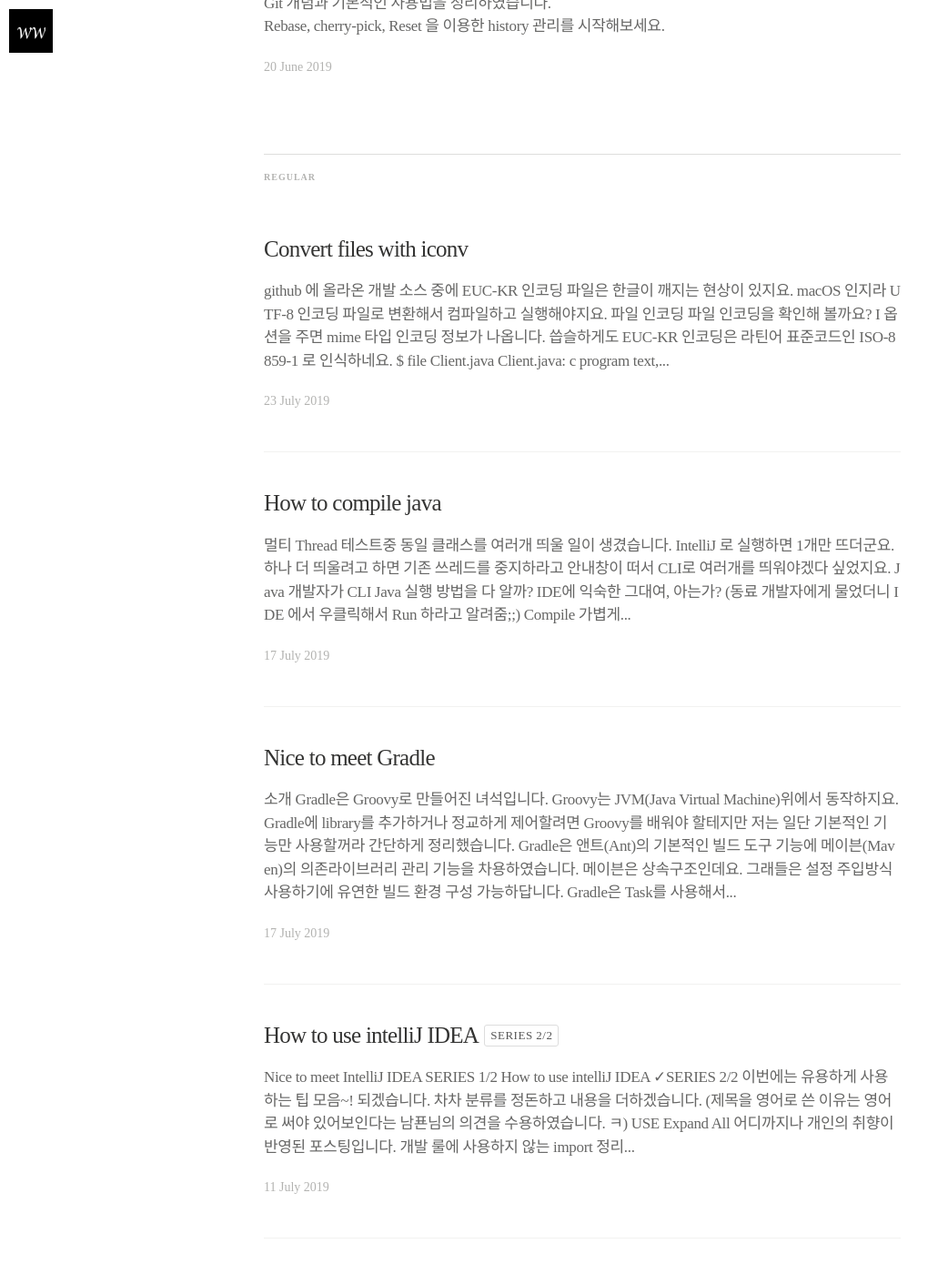
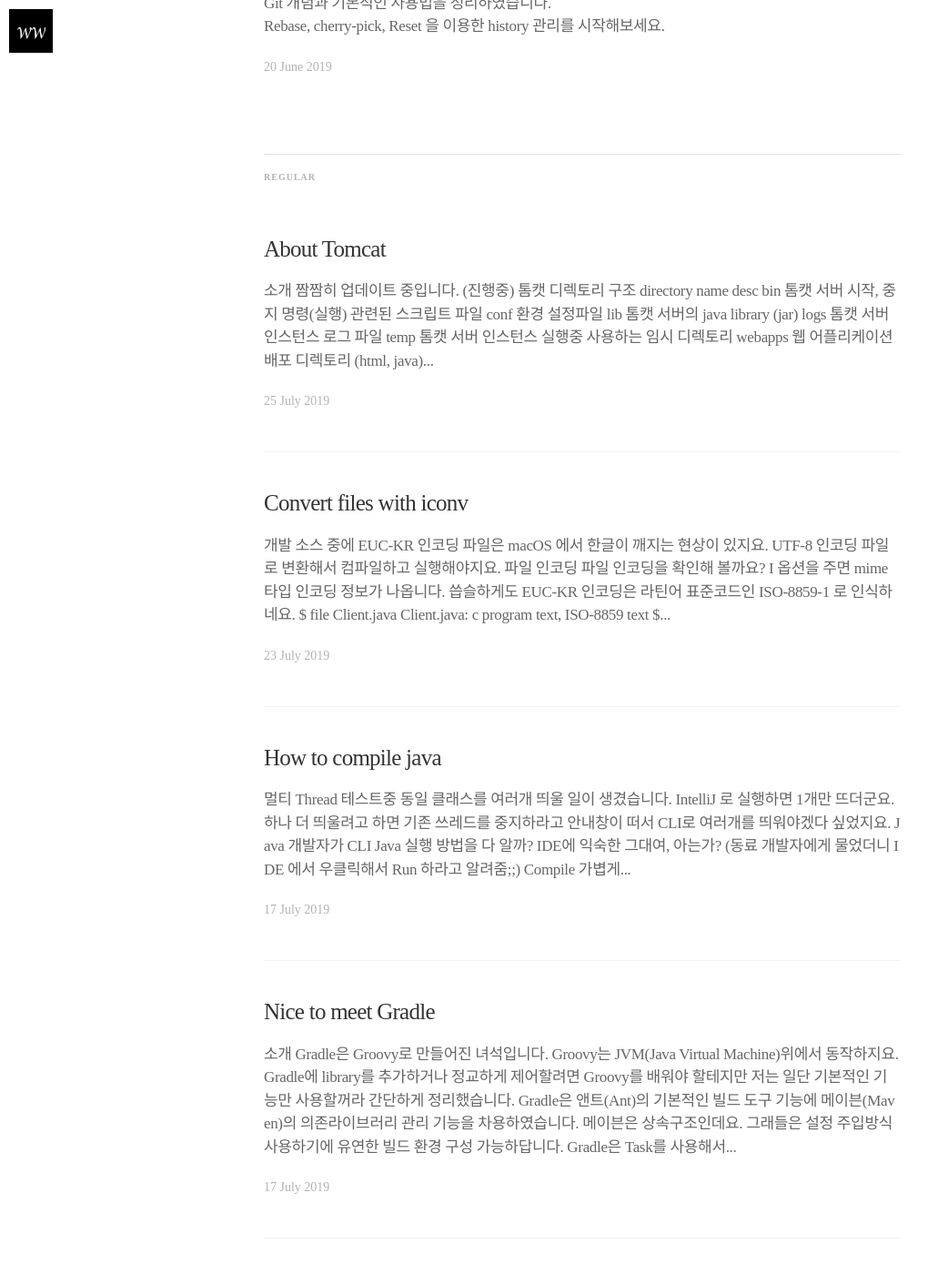
Before and after one commit to didalgus/didalgus.github.io, a Jekyll site: the page built from index.html, in a window 1280 px wide and 1400 px high, scrolled down 855 px. Shown: the whole window at 91% size, without its empty margins (0-1042 px from the left). Built offline with Jekyll 4.4.1, drawn with Linux system fonts in a browser that asks for light colours; nearby versions of some CDN libraries; some web fonts are replaced; the list of posts is cut into pages by our own code; some of the changed lines change nothing that is shown; some of the changed text lies outside the part shown.

Commit message:
About-Tomcat

````diff
--- a/_posts/2019-06-20-About-Git.markdown
+++ b/_posts/2019-06-20-About-Git.markdown
@@ -51,9 +51,9 @@ $ git show HEAD~3
 >이것은 HEAD^^^ 와 같은 표현이다. 부모의 부모의 부모 즉 증조 부모쯤 되겠다. p.221
 
 
+## Git Use
 
-
-### commit
+### Commit
 
 {% highlight bash %}
 $ git commit -am 'remove invalid default value'
@@ -73,7 +73,8 @@ $ git commit -m  'remove invalid default value'
 
 
 - fast-forward
-
+>C4 커밋이 C2 커밋에 기반한 브랜치이기 때문에 브랜치 포인터는 Merge 과정 없이 그저 최신 커밋으로 이동한다.
+이런 Merge 방식을 'Fast forward’라고 부른다.  p.65
 
 Merge 취소하기
 
@@ -84,8 +85,6 @@ Merge 취소하기
 p.261
 
 
-
-
 ```
 $ git merge -Xignore-space-change whitespace
 ```
@@ -94,19 +93,64 @@ $ git merge -Xignore-space-change whitespace
 팀원 중 누군가 스페이스를 탭으로 바꾸거나 탭을 스페이스로 바꾸는 짓을 했을 때 이 옵션이 그대를 구원해 준다. p.262
 
 
-Merge 후의 결과를 Merge 하기 전의 브랜치와 비교하려면, 다시 말해 무엇이 합쳐졌는지 알려면 git diff --ours
-명령을 실행한다.
+> Merge 후의 결과를 Merge 하기 전의 브랜치와 비교하려면, 다시 말해 무엇이 합쳐졌는지 알려면 git diff --ours 명령을 실행한다.
 
+```
 $ git diff --theirs -b
+```
 
-Merge 할 파일을 가져온 쪽과 비교해서 무엇이 바뀌었는지 보려면 git diff --theirs 를 실행한다. 아래
-예제에서는 공백을 빼고 비교하기 위해 -b 옵션을 같이 써주었다.   p.264
+> Merge 할 파일을 가져온 쪽과 비교해서 무엇이 바뀌었는지 보려면 git diff --theirs 를 실행한다. 아래 예제에서는 공백을 빼고 비교하기 위해 -b 옵션을 같이 써주었다.   p.264
+
+```
+$ git clean -f
+```
+
+> 수동 Merge를 위해서 만들었던 각종 파일은 이제 필요 없으니 git clean 명령을 실행해서 지워준다. p. 274
 
 
-$ git clean -f
-수동 Merge를 위해서 만들었던 각종 파일은 이제 필요 없으니 git clean 명령을 실행해서 지워준다.
+### Delete
 
-p. 274
+커밋한 파일을 제거할려면 로컬 환경에 있는 파일을 삭제한 후 커밋하면 됩니다.
+이런 경우 로컬 환경에 있는 파일도 지워는 경우예요.
+
+```bash
+$ git rm A.files
+```
+<br>
+
+커밋한 파일만 제거하고 로컬 환경에 있는 파일은 유지할려면 `--cached` 옵션을 이용하면 됩니다.
+*Untracked files* 로 이동하는것을 확인할 수 있어요.
+<br>
+
+실제 사례 : Remote server 에 commit&push 한 파일을 지워야 하는 상황 발생!
+
+```bash
+$ git rm --cached box/tools.markdown
+
+$ git status
+On branch master
+Your branch is up to date with 'origin/master'.
+
+Changes to be committed:
+  (use "git reset HEAD <file>..." to unstage)
+
+	deleted:    box/tools.markdown
+
+Untracked files:
+  (use "git add <file>..." to include in what will be committed)
+
+	box/tools.markdown
+
+$ git commit -m"delete file form remote"
+[master 5813a15] delete file form remote
+ 1 file changed, 36 deletions(-)
+ delete mode 100644 box/tools.markdown
+
+$ git push -u origin master
+
+```
+
+
 
 
 ## Git Checkout
--- a/_posts/2019-07-23-Convert-files-with-Iconv.markdown
+++ b/_posts/2019-07-23-Convert-files-with-Iconv.markdown
@@ -12,8 +12,8 @@ categories: Utility
 ![Error]({{ site.url }}/assets/article_images/2019-07-23-Convert-files-with-Iconv/encoding.png)
 
 
-github 에 올라온 개발 소스 중에 EUC-KR 인코딩 파일은 한글이 깨지는 현상이 있지요.
-macOS 인지라 UTF-8 인코딩 파일로 변환해서 컴파일하고 실행해야지요.
+개발 소스 중에 EUC-KR 인코딩 파일은 macOS 에서 한글이 깨지는 현상이 있지요.
+UTF-8 인코딩 파일로 변환해서 컴파일하고 실행해야지요.
 
 
 <br>
@@ -48,6 +48,7 @@ Test.java: text/x-java; charset=utf-8
 간단한 내용확인만 필요하고 변환된 인코딩 파일 생성은 필요없는 경우겠지요.
 iconv -f `원본파일인코딩` -t `변경인코딩` `원본파일명`
 
+<br>
 보통은 파일 저장해서 쓰겠지요?
 iconv -f `원본파일인코딩` -t `변경인코딩` `원본파일명` > `새파일명`
 
@@ -70,7 +71,8 @@ UTF-8 UTF8
 
 ## 안내말씀
 
-혹시나 해서 드리는 말인데, 파일명 새로 변환하기 귀찮다고 새파일명을 동일이름으로 지정한다면 OKB 파일을 보게될꺼예요.
+혹시나 해서 드리는 말인데,
+파일명 새로 변환하기 귀찮다고 새파일명을 동일이름으로 지정한다면 O KB 파일을 보게될꺼예요.
 귀차니즘이 낳은 대참사를 겪을실껍니다.
 
 ```bash
--- /dev/null
+++ b/_posts/2019-07-25-About-Tomcat.markdown
@@ -0,0 +1,215 @@
+---
+layout: post
+title:  "About Tomcat"
+date:   2019-07-25 15:00:00 +0900
+abstract: ""
+tags: [tomcat]
+image:
+toc: true
+categories: Utility
+---
+
+## 소개
+
+짬짬히 업데이트 중입니다. (진행중)
+
+![apache tomcat]({{ site.url }}/assets/article_images/2019-07-25-About-Tomcat/tomcat.png)
+
+
+### 톰캣 디렉토리 구조
+
+{:.table.table-key-value-60}
+
+|directory name | desc |
+|---|---|
+|bin | 톰캣 서버 시작, 중지 명령(실행) 관련된 스크립트 파일 |
+|conf | 환경 설정파일 |
+|lib | 톰캣 서버의 java library (jar) |
+|logs | 톰캣 서버 인스턴스 로그 파일 |
+|temp | 톰캣 서버 인스턴스 실행중 사용하는 임시 디렉토리 |
+|webapps | 웹 어플리케이션 배포 디렉토리 (html, java) |
+|work | JSP 파일이 java servlet 소스(class)로 변환 (읽기전용) |
+
+
+### 멀티 톰캣 운영
+
+물리 서버 1대에 톰캣서버 2개 이상 띄워야 하는경우
+엔진 디렉토리 1개, 인스턴스 디렉토리 2개 로 나누어 띄우는 방법과
+톰캣 전체 디렉토리 한개 더 copy 해서 server.xml 설정 (포트 변경) 변경해서 띄우는 방법과
+[데몬으로 띄우는 방법](## PROD)이 있답니다.
+
+
+
+## 로컬환경
+
+개발자 로컬환경에 톰캣을 설치 해볼까요?
+binary 파일 다운로드 후 압출을 풀면 끝이랍니다. (참 쉽죵~?)
+저의 개발환경(macOS)에서는 binary 파일 실행과 homebrew 설치가 있는데요.
+<br>
+
+### homebrew 설치
+
+homebrew 설치 방법도 볼까요?
+homebrew야~ tomcat을 검색해다오.
+
+```bash
+$ brew search tomcat
+==> Formulae
+tomcat    tomcat-native    tomcat@6    tomcat@7    tomcat@8 ✔
+```
+
+그래 버전은 8로 정했다!
+
+```bash
+$ brew install tomcat@8
+
+==> Caveats
+tomcat@8 is keg-only, which means it was not symlinked into /usr/local/homebrew,
+because this is an alternate version of another formula.
+
+If you need to have tomcat@8 first in your PATH run:
+  echo 'export PATH="/usr/local/homebrew/opt/tomcat@8/bin:$PATH"' >> ~/.bash_profile
+
+
+To have launchd start tomcat@8 now and restart at login:
+  brew services start tomcat@8
+Or, if you dont want/need a background service you can just run :
+  catalina run
+==> Summary
+🍺  /usr/local/homebrew/Cellar/tomcat@8/8.5.37: 641 files, 13.1MB, built in 7 seconds
+```
+
+잘 설치되었느지 확인해 볼까요?
+설치된 목록 확인 `list` 명령에  `--versions` 버전정보 옵션도 추가해보아요.
+
+```bash
+$ brew list --versions | grep tomcat
+tomcat@8 8.5.38
+```
+
+### 톰캣서버 기동
+
+homebrew 설치때 안내한 방법으로 톰캣을 기동해보겠습니다.
+
+```bash
+$ cd /usr/local/homebrew/Cellar/tomcat\@8/8.5.38/bin
+$  ./catalina start
+Using CATALINA_BASE:   /usr/local/homebrew/Cellar/tomcat@8/8.5.38/libexec
+Using CATALINA_HOME:   /usr/local/homebrew/Cellar/tomcat@8/8.5.38/libexec
+Using CATALINA_TMPDIR: /usr/local/homebrew/Cellar/tomcat@8/8.5.38/libexec/temp
+Using JRE_HOME:        /Users/we/java
+Using CLASSPATH:       /usr/local/homebrew/Cellar/tomcat@8/8.5.38/libexec/bin/bootstrap.jar:/usr/local/homebrew/Cellar/tomcat@8/8.5.38/libexec/bin/tomcat-juli.jar
+Tomcat started.
+```
+
+CLI 에서 8080 포트가 잘 떴는지 확인~
+
+```bash
+$ lsof -nP -i | grep LISTEN
+java    14725   we   50u  IPv6 0x18c983bb654b427f    0t0  TCP *:8080 (LISTEN)
+java    14725   we   55u  IPv6 0x18c983bb654b707f    0t0  TCP *:8009 (LISTEN)
+```
+
+<br>
+브라우저에서도 확인해 보세요.
+http://localhost:8080/
+
+
+### Configuration
+
+자~ 그럼 설정 파일 `/conf/server.xml`을 들여다 보겠습니다.
+톰캣서버 port, 웹 소스 디렉토리, 로그파일 디렉토리 설정 등을 할수있지요.
+아무것도 수정하지 않는 경우는 기본값이랍니다.
+
+```xml
+  <Service name="Catalina">
+    <Connector port="8080" protocol="HTTP/1.1"
+               connectionTimeout="20000"
+               redirectPort="8443" />
+
+    <Engine name="Catalina" defaultHost="localhost">
+      <Host name="localhost"  appBase="webapps"
+            unpackWARs="true" autoDeploy="true">
+      </Host>
+    </Engine>
+  </Service>
+```
+
+
+톰캣 버전 정보를 확인해 볼까요?
+개발자 환경에서는 상위 디렉토리에 버전 정보가 퐝! 하고 있어서 허무하긴 하지만요.
+운영 서버에서는 간략하게 `/usr/local/tomcat` 이렇게만 있는경우가 흔해요.
+
+```bash
+$ /usr/local/tomcat/bin/version.sh
+Using CATALINA_BASE:   /usr/local/tomcat
+Using CATALINA_HOME:   /usr/local/tomcat
+Using CATALINA_TMPDIR: /usr/local/tomcat/temp
+Using JRE_HOME:        /usr/lib/jvm/java-8-oracle
+Using CLASSPATH:       /usr/local/tomcat/bin/bootstrap.jar:/usr/local/tomcat/bin/tomcat-juli.jar
+Server version: Apache Tomcat/8.5.23
+...
+```
+
+
+## PROD
+
+Prod 환경을 살펴보겠습니다. (장애, 너란 녀석;;)
+
+### JSVC
+
+
+
+
+설정 확인을 위해 server.xml 파일을 살펴보니 기본 설정 그대로 쓰고 있네요.
+프로세스 리스트를 살펴보니 `jsvc` 로 실행했군요.
+
+
+```bash
+$ ps -ef | grep tomcat
+tomcat   11 10  2 10:21 ? 00:00:58 jsvc.exec -java-home /usr/lib/jvm/java-8-oracle
+-user tomcat
+-pidfile /home/willow/my-project/run/my-project.pid
+-outfile /home/willow/my-project/logs/catalina-daemon.out
+-Duser.timezone=Asia/Seoul
+-Dcatalina.base=/home/willow/my-project
+-Dcatalina.home=/usr/local/tomcat
+...
+```
+
+>Jsvc is a set of libraries and applications for making Java applications run on UNIX more easily.
+Jsvc allows the application (e.g. Tomcat) to perform some privileged operations as root (e.g. bind to a port < 1024), and then switch identity to a non-privileged user.
+출처 : [Apache Commons - DAEMON - Jsvc](http://commons.apache.org/proper/commons-daemon/jsvc.html)
+
+
+`jsvc`(Java based daemons or services)는 Native library로 톰캣을 데몬으로 띄워주는 역할을 하지요.
+톰캣 바이너리 버전을 다운받으면 기본으로 포함되어 있답니다.
+<br>
+
+
+
+>Tomcat can be run as a daemon using the jsvc tool from the commons-daemon project. Source tarballs for jsvc are included with the Tomcat binaries, and need to be compiled. Building jsvc requires a C ANSI compiler (such as GCC), GNU Autoconf, and a JDK.
+Before running the script, the JAVA_HOME environment variable should be set to the base path of the JDK.   Alternately, when calling the ./configure script, the path of the JDK may be specified using the --with-java parameter, such as ./configure --with-java=/usr/java.
+Using the following commands should result in a compiled jsvc binary, located in the $CATALINA_HOME/bin folder. This assumes that GNU TAR is used, and that CATALINA_HOME is an environment variable pointing to the base path of the Tomcat installation.
+...
+The file $CATALINA_HOME/bin/daemon.sh can be used as a template for starting Tomcat automatically at boot time from /etc/init.d with jsvc.
+출처 : [Apache Tomcat 8 - User Guide - Tomcat Setup](https://tomcat.apache.org/tomcat-8.5-doc/setup.html)
+
+
+환경 변수에 `JAVA_HOME` 설정정보가 있는지 확인해볼까요?
+
+```
+# env | grep JAVA_HOME
+JAVA_HOME=/usr/lib/jvm/java-8-oracle
+```
+
+
+톰캣 시작, 종료시 /bin/daemon.sh 를 사용한다고 하는군요.
+```
+$ ll /usr/local/tomcat/bin
+...
+-rwxr-x--- 1 tomcat tomcat   8004 Sep 28  2017 daemon.sh*
+-rwxr-x--- 1 tomcat tomcat  21793 Sep 28  2017 catalina.sh*
+-rwxr-xr-x 1 tomcat tomcat 192424 May 10 17:22 jsvc*
+...
+```
````
Also changed, not shown: assets/article_images/2019-07-25-About-Tomcat/tomcat.png (added).
